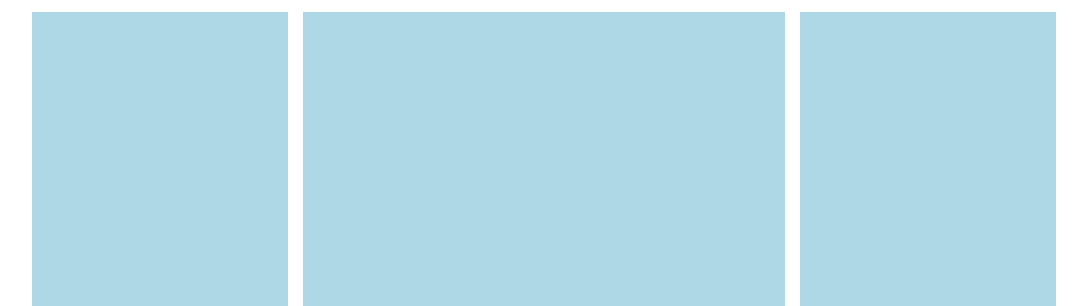
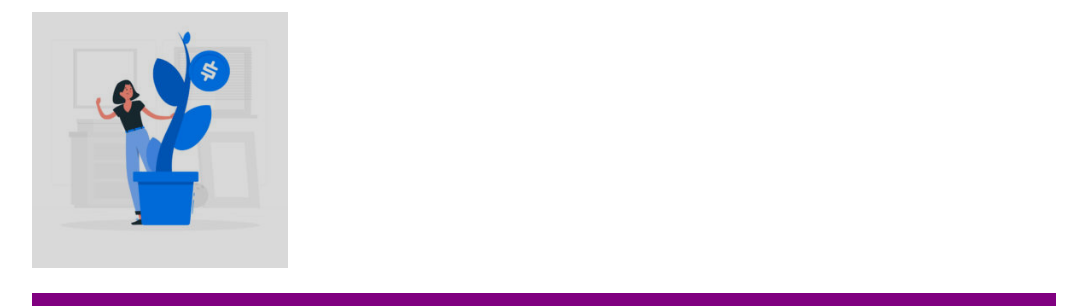
Before and after one commit to filauro1989/htmlcss-wp, a plain HTML site: page index.html in a window 1280 px wide. Shown: the part 494-800 px from the top of the page, without its empty margins (96-1183 px from the left). Drawn offline with Linux system fonts and the light colour scheme.

Commit message:
left img

```diff
--- a/css/style.css
+++ b/css/style.css
@@ -47,7 +47,7 @@ body {
 }
 
 /* main */
-
+/* jumbotron */
 .jumbotron {
     height: 300px;
     background-image: url(../img/banner.jpg);
@@ -63,11 +63,13 @@ body {
     width: 50%;
     color: white;
 }
+/* /jumbotron */
 
 .main-container {
     margin-bottom: 10px;
 }
 
+/* main-container-header */
 .main-container-header{
     margin: 15px 0;
 }
@@ -77,11 +79,11 @@ body {
 .main-container-header h2 {
     color: black;
 }
+/* /main-container-header */
 
 .col {
     width: 25%;
-    height: 400px;
-    background-color: lightblue;
+    background-color: black;
     float: left;
     margin-bottom: 15px;
 }
@@ -90,6 +92,12 @@ body {
     margin: 0 15px;
 }
 
+.left-col-img {
+    opacity: 0.85;
+    width: 100%;
+    float: left;
+}
+
 /* footer */
 .footer {
     height: 50px;
--- a/index.html
+++ b/index.html
@@ -69,9 +69,11 @@
                 <p>Fertenum urna a libero tempus</p>
             </div>
 
-            <div class="col"></div>
+            <div class="col col-left">
+                <img class="left-col-img" src="img/img-1.jpg" alt="">
+            </div>
             <div class="col col-central"></div>
-            <div class="col"></div>
+            <div class="col col-right"></div>
 
         </div>
 
```
